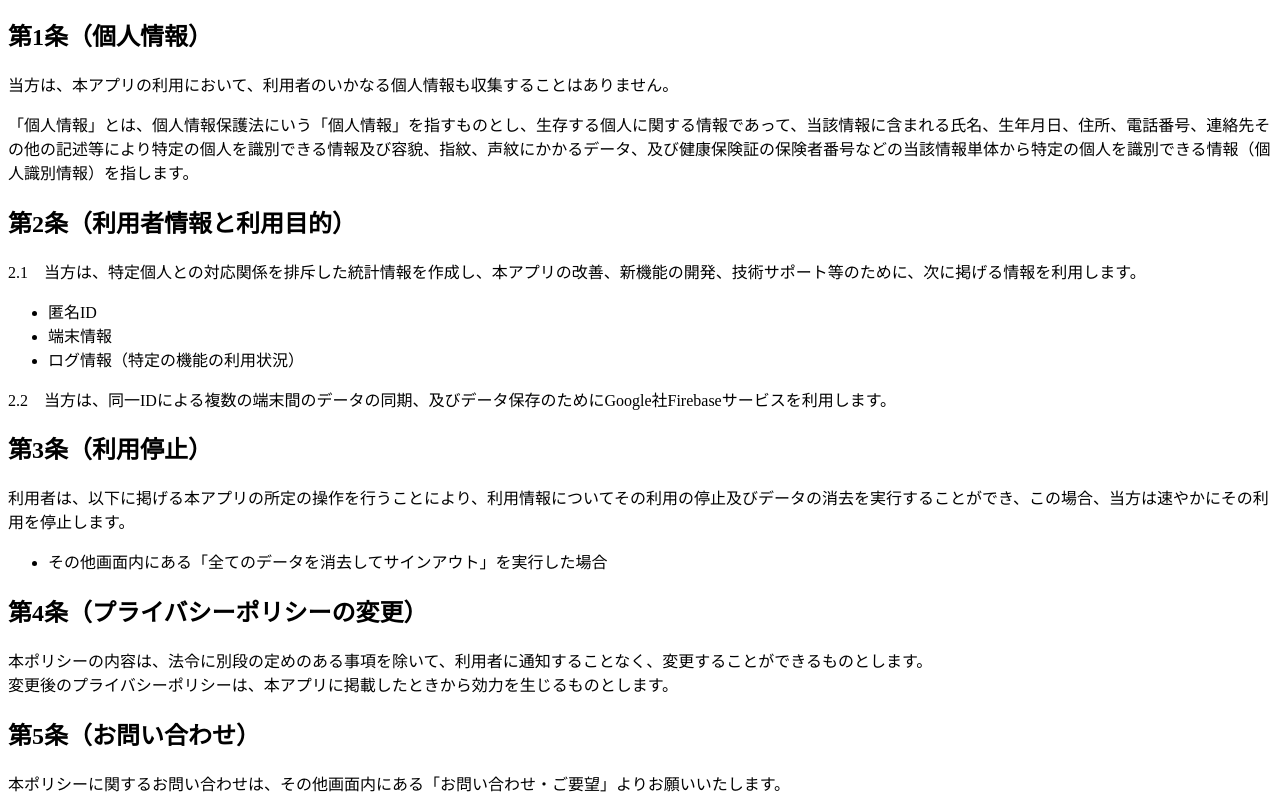
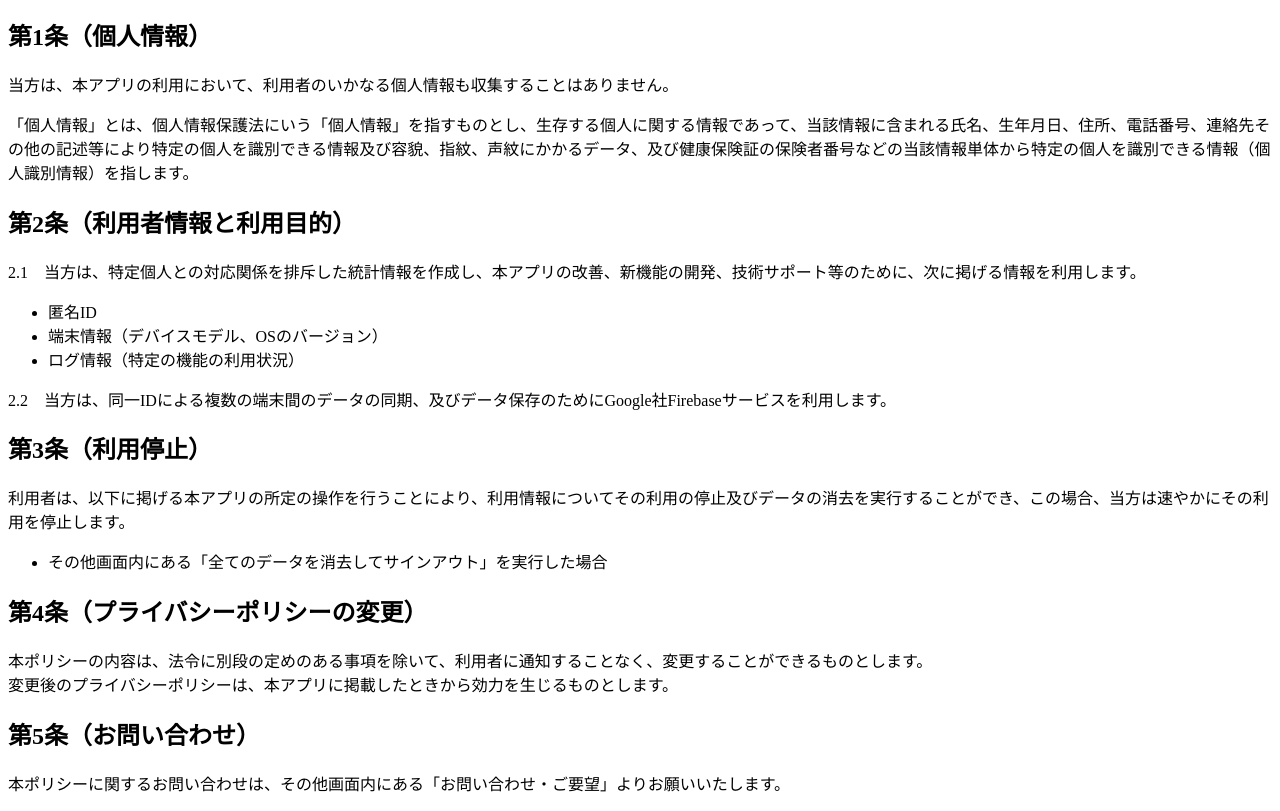
Before and after one commit to studio-soil/studio-soil.github.com, a plain HTML site: page apps/jukenschedule/privacy/index.html in a window 1280 px wide. Shown: the part 116-927 px from the top of the page. Drawn offline with Linux system fonts and the light colour scheme.

Commit message:
Updated 端末情報の項目

```diff
--- a/apps/jukenschedule/privacy/index.html
+++ b/apps/jukenschedule/privacy/index.html
@@ -18,7 +18,7 @@
 <p>2.1　当方は、特定個人との対応関係を排斥した統計情報を作成し、本アプリの改善、新機能の開発、技術サポート等のために、次に掲げる情報を利用します。</p>
 <ul>
 <li>匿名ID</li>
-<li>端末情報</li>
+<li>端末情報（デバイスモデル、OSのバージョン）</li>
 <li>ログ情報（特定の機能の利用状況）</li>
 </ul>
 <p>2.2　当方は、同一IDによる複数の端末間のデータの同期、及びデータ保存のためにGoogle社Firebaseサービスを利用します。</p>
```
